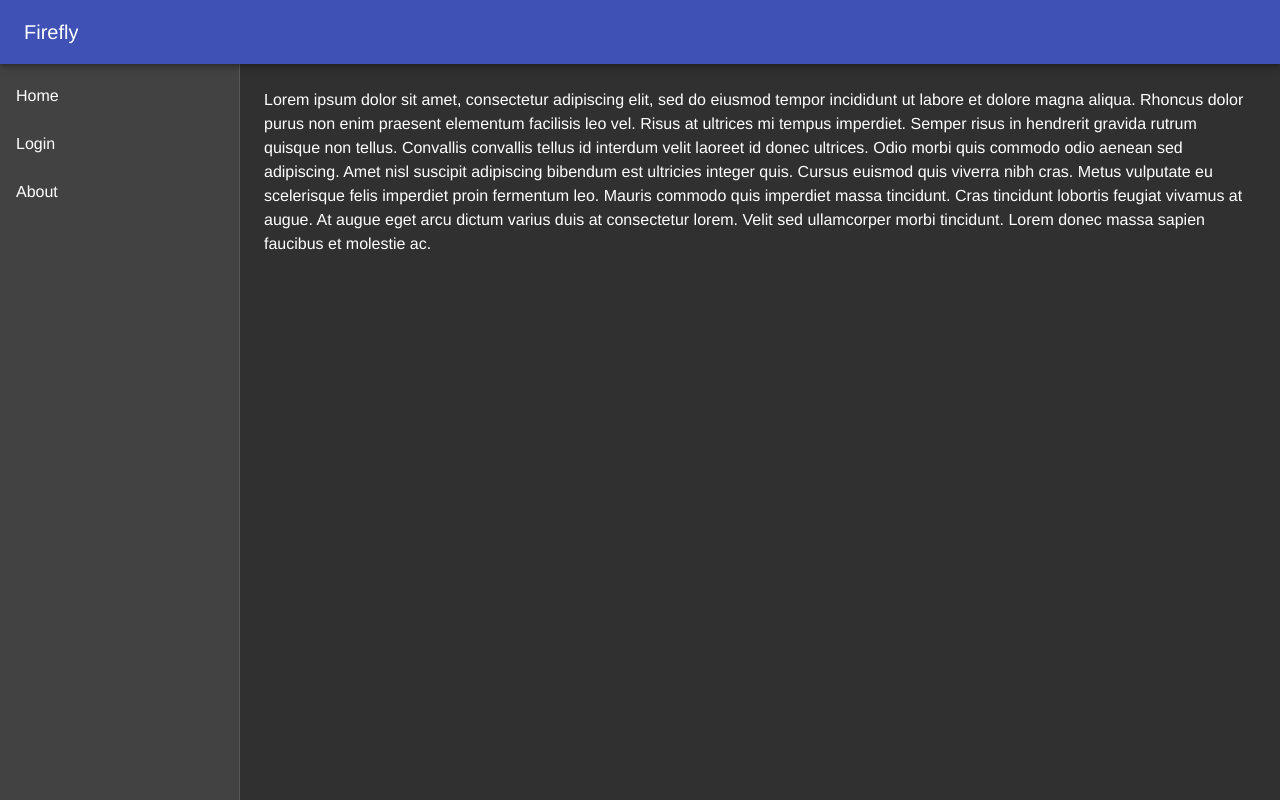
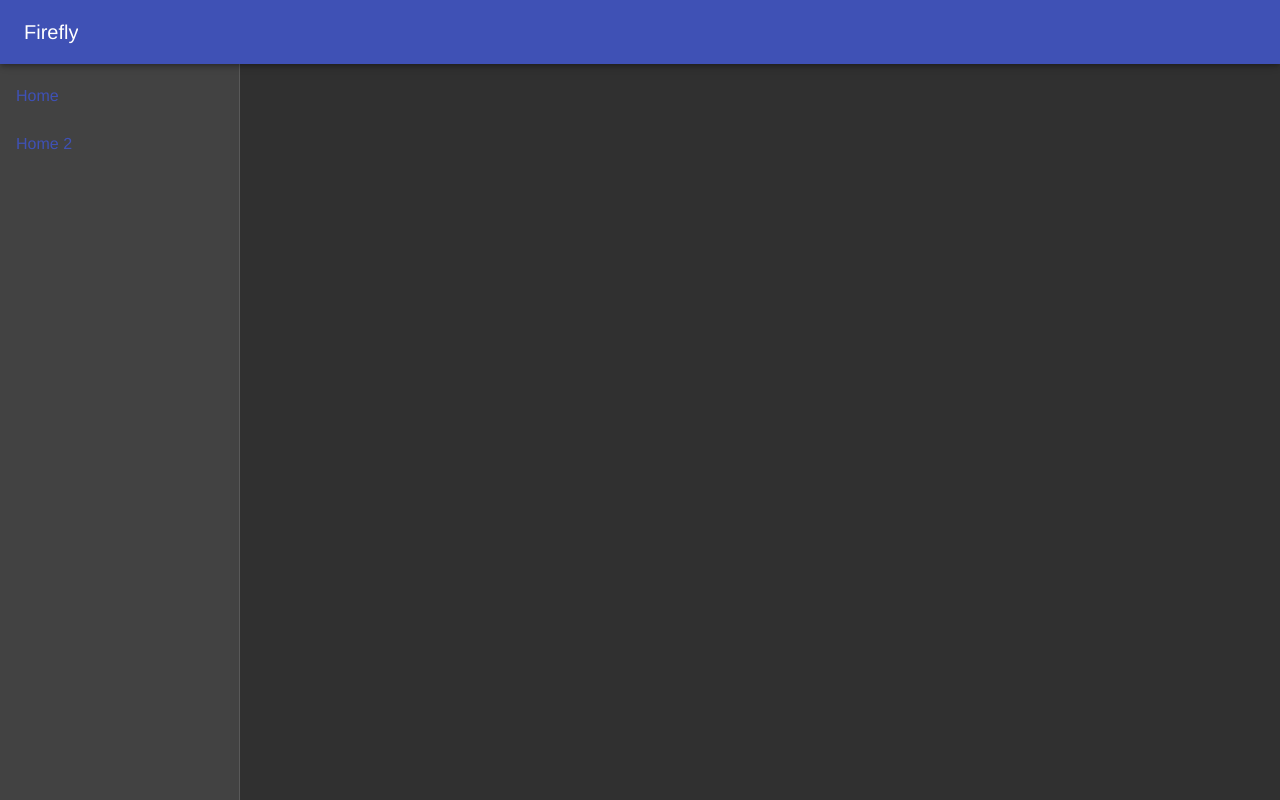
Before and after one commit to todorargirov/firefly-client, a React (Create React App) app: page / in a window 1280 px wide. Built offline with nearby package versions, Linux system fonts and the light colour scheme.

Commit message:
prepare clean

```diff
--- a/src/components/MainFrame.js
+++ b/src/components/MainFrame.js
@@ -1,5 +1,7 @@
 import React from 'react';
-import { Typography, makeStyles } from '@material-ui/core';
+import { makeStyles } from '@material-ui/core';
+import { Switch, Route } from 'react-router-dom';
+import routerConfig from '../config/routerConfig';
 
 const useStyles = makeStyles(theme => ({
     toolbar: theme.mixins.toolbar,
@@ -14,17 +16,16 @@ export default function MainFrame(props) {
     return (
         <main className={classes.content}>
             <div className={classes.toolbar} />
-            <Typography paragraph>
-                Lorem ipsum dolor sit amet, consectetur adipiscing elit, sed do eiusmod tempor incididunt ut labore et
-                dolore magna aliqua. Rhoncus dolor purus non enim praesent elementum facilisis leo vel. Risus at
-                ultrices mi tempus imperdiet. Semper risus in hendrerit gravida rutrum quisque non tellus. Convallis
-                convallis tellus id interdum velit laoreet id donec ultrices. Odio morbi quis commodo odio aenean sed
-                adipiscing. Amet nisl suscipit adipiscing bibendum est ultricies integer quis. Cursus euismod quis
-                viverra nibh cras. Metus vulputate eu scelerisque felis imperdiet proin fermentum leo. Mauris commodo
-                quis imperdiet massa tincidunt. Cras tincidunt lobortis feugiat vivamus at augue. At augue eget arcu
-                dictum varius duis at consectetur lorem. Velit sed ullamcorper morbi tincidunt. Lorem donec massa sapien
-                faucibus et molestie ac.
-            </Typography>
+
+            <Switch>
+                {routerConfig.map(route => {
+                    return (
+                        <Route key={route.path} path={route.path}>
+                            {route.component}
+                        </Route>
+                    );
+                })}
+            </Switch>
         </main>
     );
 }
--- /dev/null
+++ b/src/components/MenuItem.js
@@ -0,0 +1,54 @@
+import React, { useState } from 'react';
+import { List, ListItem, ListItemText, Collapse, makeStyles, Link } from '@material-ui/core';
+import { ExpandLess, ExpandMore } from '@material-ui/icons';
+import { Link as RouterLink } from 'react-router-dom';
+
+const useStyles = makeStyles(theme => ({
+    nested: {
+        paddingLeft: theme.spacing(4),
+    },
+}));
+
+export const ExpandableMenuItem = props => {
+    const [open, setOpen] = useState(false);
+    const classes = useStyles();
+
+    const toggle = () => {
+        setOpen(!open);
+    };
+
+    return (
+        <div>
+            <ListItem button onClick={toggle}>
+                <ListItemText primary={props.text} />
+                {open ? <ExpandLess /> : <ExpandMore />}
+            </ListItem>
+            <Collapse in={open} timeout="auto" unmountOnExit>
+                <List component="div" disablePadding>
+                    {props.submenu.map(menuItem => {
+                        return (
+                            <SimpleMenuItem
+                                key={menuItem.text}
+                                text={menuItem.text}
+                                path={menuItem.path}
+                                className={classes.nested}
+                            />
+                        );
+                    })}
+                </List>
+            </Collapse>
+        </div>
+    );
+};
+
+export const SimpleMenuItem = props => {
+    return (
+        <div>
+            <ListItem button key={props.text} className={props.className}>
+                <Link component={RouterLink} to={props.path}>
+                    <ListItemText primary={props.text} />
+                </Link>
+            </ListItem>
+        </div>
+    );
+};
--- a/src/components/SideMenu.js
+++ b/src/components/SideMenu.js
@@ -1,6 +1,7 @@
 import React from 'react';
-import { Drawer, List, ListItem, ListItemText, makeStyles } from '@material-ui/core';
-
+import { Drawer, List, makeStyles } from '@material-ui/core';
+import routerConfig from '../config/routerConfig';
+import { ExpandableMenuItem, SimpleMenuItem } from '../components/MenuItem';
 const drawerWidth = 240;
 
 const useStyles = makeStyles(theme => ({
@@ -26,11 +27,14 @@ export default function SideMenu(props) {
         >
             <div className={classes.toolbar} />
             <List>
-                {['Home', 'Login', 'About'].map((text, index) => (
-                    <ListItem button key={text}>
-                        <ListItemText primary={text} />
-                    </ListItem>
-                ))}
+                {routerConfig.map(menuItem => {
+                    if (menuItem.submenu && menuItem.submenu.length > 0) {
+                        return (
+                            <ExpandableMenuItem key={menuItem.text} text={menuItem.text} submenu={menuItem.submenu} />
+                        );
+                    }
+                    return <SimpleMenuItem key={menuItem.text} text={menuItem.text} path={menuItem.path} />;
+                })}
             </List>
         </Drawer>
     );
--- /dev/null
+++ b/src/config/routerConfig.js
@@ -0,0 +1,37 @@
+import Home from '../pages/Home';
+import React from 'react';
+
+const routerConfig = [
+    {
+        text: 'Home',
+        path: '/home',
+        component: () => {
+            return <h2>home</h2>;
+        },
+        // submenu: [
+        //     {
+        //         text: 'Home Sub 1',
+        //         path: '/home1',
+        //         component: () => {
+        //             return <h2>homes1</h2>;
+        //         },
+        //     },
+        //     {
+        //         text: 'Home Sub 2',
+        //         path: '/home2',
+        //         component: () => {
+        //             return <h2>homes2</h2>;
+        //         },
+        //     },
+        // ],
+    },
+    {
+        text: 'Home 2',
+        path: '/homemain',
+        component: () => {
+            return <h2>homem</h2>;
+        },
+    },
+];
+
+export default routerConfig;
--- a/src/pages/App.js
+++ b/src/pages/App.js
@@ -1,14 +1,30 @@
 import React from 'react';
-import { ThemeProvider, CssBaseline } from '@material-ui/core';
+import { ThemeProvider, CssBaseline, makeStyles } from '@material-ui/core';
 import theme from './theme';
-import GlobalRouter from './globalRouter';
+import { BrowserRouter } from 'react-router-dom';
+import TopBar from '../components/TopBar';
+import SideMenu from '../components/SideMenu';
+import MainFrame from '../components/MainFrame';
+
+const useStyles = makeStyles(theme => ({
+    root: {
+        display: 'flex',
+    },
+}));
 
 export default function App() {
+    const classes = useStyles();
     return (
         <ThemeProvider theme={theme}>
             <CssBaseline />
             {/* Top level Router for the app goes here */}
-            <GlobalRouter />
+            <BrowserRouter>
+                <main className={classes.root}>
+                    <TopBar />
+                    <SideMenu />
+                    <MainFrame />
+                </main>
+            </BrowserRouter>
         </ThemeProvider>
     );
 }
--- a/src/pages/globalRouter.js
+++ b/src/pages/globalRouter.js
@@ -25,5 +25,5 @@ const renderAuthRedirect = () => {
     }
 };
 export default function GlobalRouter() {
-    return <BrowserRouter>{renderAuthRedirect()}</BrowserRouter>;
+    return <BrowserRouter>{renderAuthRedirect()} {...children}</BrowserRouter>;
 }
--- a/src/pages/home/index.js
+++ b/src/pages/home/index.js
@@ -1,8 +1,5 @@
 import React from 'react';
 import { makeStyles } from '@material-ui/core/styles';
-import TopBar from '../../components/TopBar';
-import SideMenu from '../../components/SideMenu';
-import MainFrame from '../../components/MainFrame';
 
 const useStyles = makeStyles(theme => ({
     root: {
@@ -13,11 +10,5 @@ const useStyles = makeStyles(theme => ({
 export default function Home() {
     const classes = useStyles();
 
-    return (
-        <div className={classes.root}>
-            <TopBar className={classes.appBar} />
-            <SideMenu className={classes.drawer} classes={{ drawerPaper: classes.drawerPaper }} />
-            <MainFrame />
-        </div>
-    );
+    return <div className={classes.root}></div>;
 }
```
